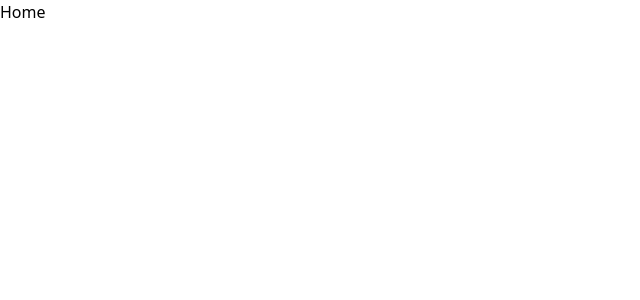
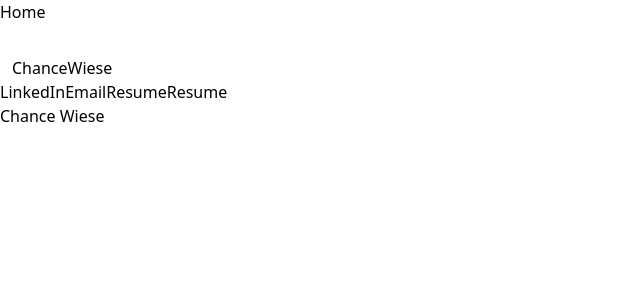
Before and after one commit to mcmullinboy15/IS5700-F2024-Lawfirm, a React (Vite) app: page /chancewiese in a window 1280 px wide. Before the commit this address had no page. Shown: the top 300 px of the page, without its empty margins (0-640 px from the left). Built offline with nearby package versions, Linux system fonts and the light colour scheme.

Commit message:
chancewiese portfolio and route

```diff
--- a/src/App.jsx
+++ b/src/App.jsx
@@ -2,6 +2,7 @@ import React from "react";
 import { BrowserRouter as Router, Route, Routes } from "react-router-dom";
 import Layout from "./components/Layout";
 import Home from "./pages/Home";
+import ChanceWiese from "./portfolios/chancewiese";
 
 function App() {
    return (
@@ -9,6 +10,7 @@ function App() {
          <Router>
             <Routes>
                <Route path="/" element={<Home />} />
+               <Route path="chancewiese" element={<ChanceWiese />} />
             </Routes>
          </Router>
       </Layout>
--- /dev/null
+++ b/src/portfolios/chancewiese.jsx
@@ -0,0 +1,37 @@
+export default function ChanceWiese() {
+   return (
+      <>
+         <div>
+            <h1 className="w-[940px] pt-8 px-3 pb-0">ChanceWiese</h1>
+            {/* LinkedIn */}
+            <a
+               className="text-blue-500"
+               href="https://www.linkedin.com/in/chancewiese"
+            >
+               LinkedIn
+            </a>
+            {/* Email */}
+            <a
+               className="text-blue-500"
+               href="mailto:chancewiese0925@gmail.com"
+            >
+               Email
+            </a>
+            {/* Resume */}
+            <a className="text-blue-500" href="">
+               Resume
+            </a>
+            {/* GitHub */}
+            <a className="text-blue-500" href="https://github.com/chancewiese">
+               Resume
+            </a>
+            <div className="mt-8 w-full grid grid-cols-2">
+               <div>
+                  <p className="font-bold text-3xl">Chance Wiese</p>
+                  <p></p>
+               </div>
+            </div>
+         </div>
+      </>
+   );
+}
```
Lines whose indentation alone changed are shown as unchanged.
